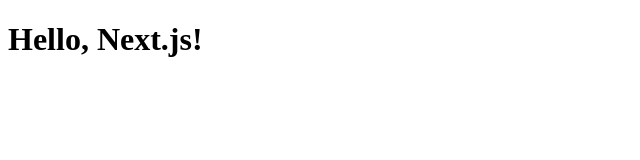
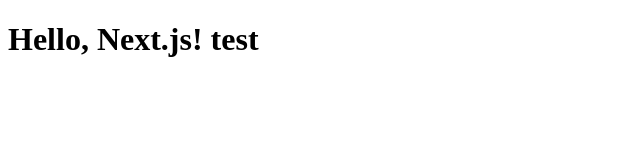
Before and after one commit to Ovedenski/park-master, a Next.js app: page / in a window 1280 px wide. Shown: the top 160 px of the page, without its empty margins (0-640 px from the left). Built offline with nearby package versions, Linux system fonts and the light colour scheme.

Commit message:
test office pc commit

```diff
--- a/app/page.tsx
+++ b/app/page.tsx
@@ -1,3 +1,3 @@
 export default function Page() {
-  return <h1>Hello, Next.js!</h1>
+  return <h1>Hello, Next.js! test</h1>
 }
```
Also changed, not shown: 1 other file (tests, documents, lock files or other folders).
